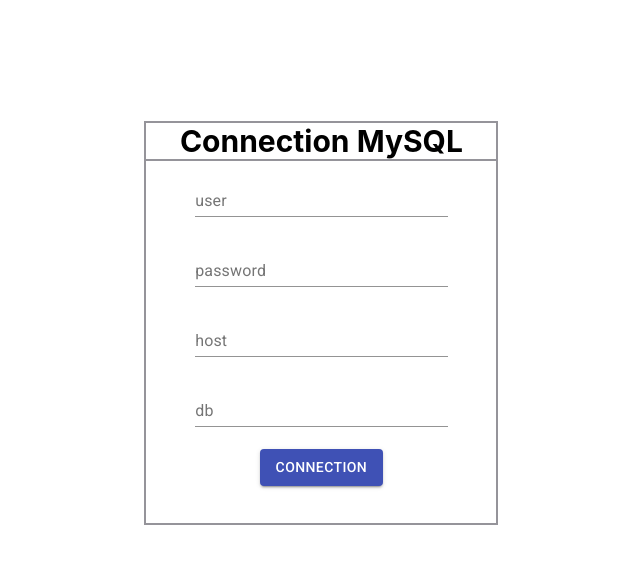
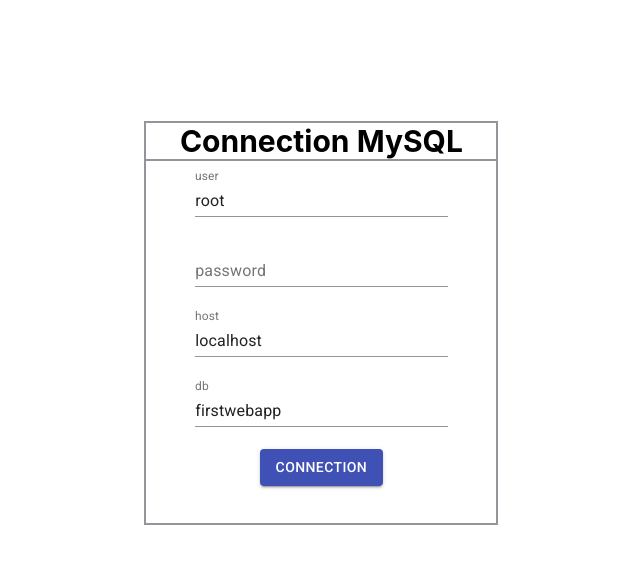
Before and after one commit to u-kai/sql-executers, a React (Create React App) app: page / in a window 1280 px wide. Shown: the top 564 px of the page, without its empty margins (342-982 px from the left). Built offline with nearby package versions, Linux system fonts and the light colour scheme.

Commit message:
create usedbInfo

```diff
--- a/src/App.tsx
+++ b/src/App.tsx
@@ -1,11 +1,14 @@
 import {BrowserRouter} from "react-router-dom"
 import {Router} from "router/Router"
 import React from "react"
+import {RecoilRoot} from "recoil"
 function App() {
   return (
+    <RecoilRoot>
     <BrowserRouter>
       <Router></Router>
     </BrowserRouter>
+    </RecoilRoot>
   );
 }
 
--- a/src/components/pages/Login.tsx
+++ b/src/components/pages/Login.tsx
@@ -5,14 +5,18 @@ import {BasicTextFields} from "../atoms/TextFiled_MaterialUI"
 import {postDataAndReturnResposeJson} from "functions/tableFunctions"
 import {useHistory} from "react-router-dom"
 import {SimpleAlerts} from "../atoms/Alert_MaterialUI"
+import {userState,hostState,passwordState,dbState} from "store/dbInfo"
+import {useRecoilState} from "recoil"
+
 export const Login = () => {
+    // const {user,password,host,db} = props
+    const [user,setUser] = useRecoilState(userState)
+    const [password,setPassword] = useRecoilState(passwordState)
+    const [host,setHost] = useRecoilState(hostState)
+    const [db,setDB] = useRecoilState(dbState)
+    const [error,setError] = useState("")
     const url = "submitUser"
     const history = useHistory()
-    const [user,setUser] = useState("")
-    const [password,setPassword] = useState("")
-    const [host,setHost] = useState("")
-    const [db,setDB] = useState("")
-    const [error,setError] = useState("")
     const inputList:["user","password","host","db"] = ["user","password","host","db"]
     const stateList = [user,password,host,db]
     const setFunctions = {
--- a/src/components/pages/SQLExecuters.tsx
+++ b/src/components/pages/SQLExecuters.tsx
@@ -11,7 +11,9 @@ import {TextareaInsertProps} from "../organisms/TextareInsertProps"
 import { SQLErrors } from "components/atoms/SQLErrors"
 import { OtherList } from "components/atoms/OtherList"
 import { sentencesState } from "store/sentences";
-import {RecoilRoot,useRecoilState,useRecoilValue} from "recoil"
+import {useRecoilValue} from "recoil"
+
+import {useDBInfo} from "store/provideDBInfo"
 
 type IorC = "insert" | "create"
 type SQLError = {code:string,sqlState:string,errno:number,sqlMessage:string}
@@ -21,6 +23,7 @@ type EditerResults = {select:{[key:string]:string}[][]
 
 export const SQLExrcuters = () =>{
     const sentences = useRecoilValue(sentencesState)
+    const dbConfig = useDBInfo()
     const [rows,setRows] = useState<string[][][]>([[[]]])
     const [columns, setColumns] = useState<string[][]>([[]])
     const [IorC,setIorC] = useState<IorC>("create")
@@ -33,6 +36,7 @@ export const SQLExrcuters = () =>{
         setRows([[[]]])
         const querys = returnQuerys()
         const postData = {
+            dbInfo:dbConfig,
             querys:querys
         }
         const url = "editerhandler"
--- a/src/router/HomeRoutes.tsx
+++ b/src/router/HomeRoutes.tsx
@@ -10,7 +10,7 @@ export const homeRoutes = [
     {
         path:"/executers",
         exact:false,
-        children:<RecoilRoot><SQLExrcuters /></RecoilRoot>
+        children:<SQLExrcuters />
     },
 
 ]
--- /dev/null
+++ b/src/store/dbInfo.ts
@@ -0,0 +1,18 @@
+import {atom} from "recoil"
+
+export const userState = atom<string>({
+    key:"userState",
+    default: "root"
+})
+export const passwordState = atom<string>({
+    key:"passwordState",
+    default: ""
+})
+export const hostState = atom<string>({
+    key:"hostState",
+    default: "localhost"
+})
+export const dbState = atom<string>({
+    key:"dbState",
+    default: "firstwebapp"
+})
--- /dev/null
+++ b/src/store/provideDBInfo.ts
@@ -0,0 +1,16 @@
+import {userState,hostState,passwordState,dbState} from "store/dbInfo"
+import {useRecoilValue} from "recoil"
+
+export const useDBInfo = () => {
+    const user = useRecoilValue(userState)
+    const password = useRecoilValue(passwordState)
+    const host = useRecoilValue(hostState)
+    const db = useRecoilValue(dbState)
+    console.log(user,password,host,db)
+    return {
+        user:user,
+        password:password,
+        host:host,
+        database:db
+    }
+}
```
Also changed, not shown: src/providers/EditerProvider/Sentences.tsx (deleted, +0 -11 lines).
